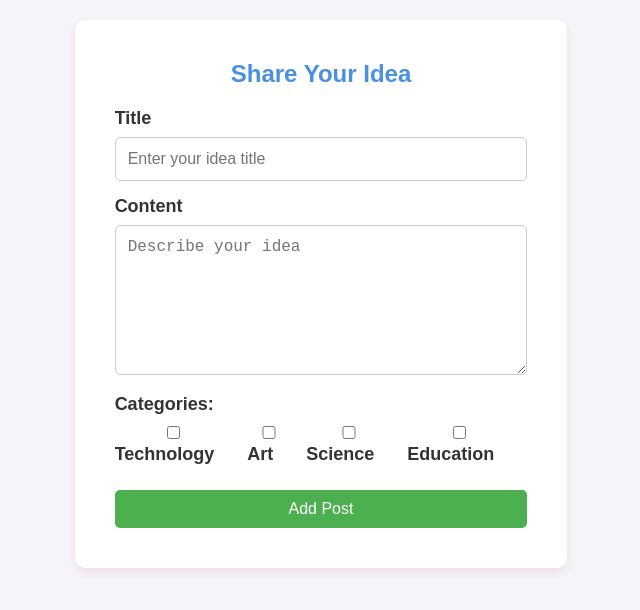
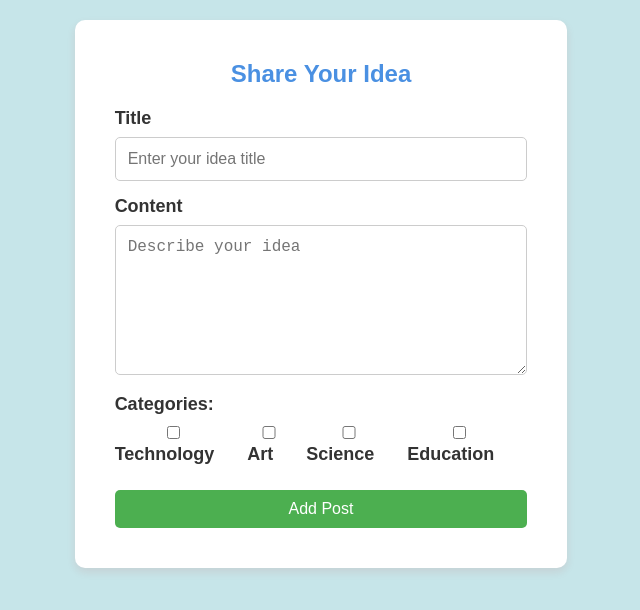
Before and after one commit to Dheeraj2002kumar/Social, a React (Vite) app in the folder colaboration-app/: page /add-post in a window 1280 px wide. Shown: the top 610 px of the page, without its empty margins (319-959 px from the left). Built offline with nearby package versions, Linux system fonts and the light colour scheme.

Commit message:
Update AddPost component styling; change background color for improved aesthetics

```diff
--- a/colaboration-app/src/component/Addpost.css
+++ b/colaboration-app/src/component/Addpost.css
@@ -2,7 +2,7 @@
 body {
     margin: 0;
     font-family: 'Arial', sans-serif;
-    background-color: #f4f4f9;
+    background-color: #c6e5e9;
     color: #333;
   }
 
```
